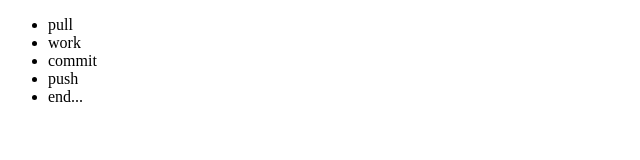
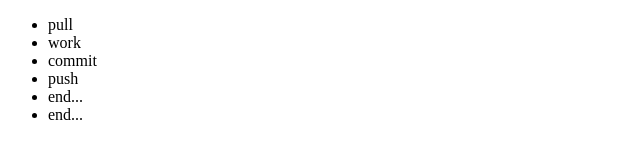
Before and after one commit to badakang/musim, a plain HTML site: page index.html in a window 1280 px wide. Shown: the full height of the page, 0-640 px from the left. Drawn offline with Linux system fonts and the light colour scheme.

Commit message:
no message

```diff
--- a/index.html
+++ b/index.html
@@ -11,6 +11,7 @@
       <li>commit</li>
       <li>push</li>
       <li>end...</li>
+      <li>end...</li>
     </ul>
   </body>
 </html>
```
